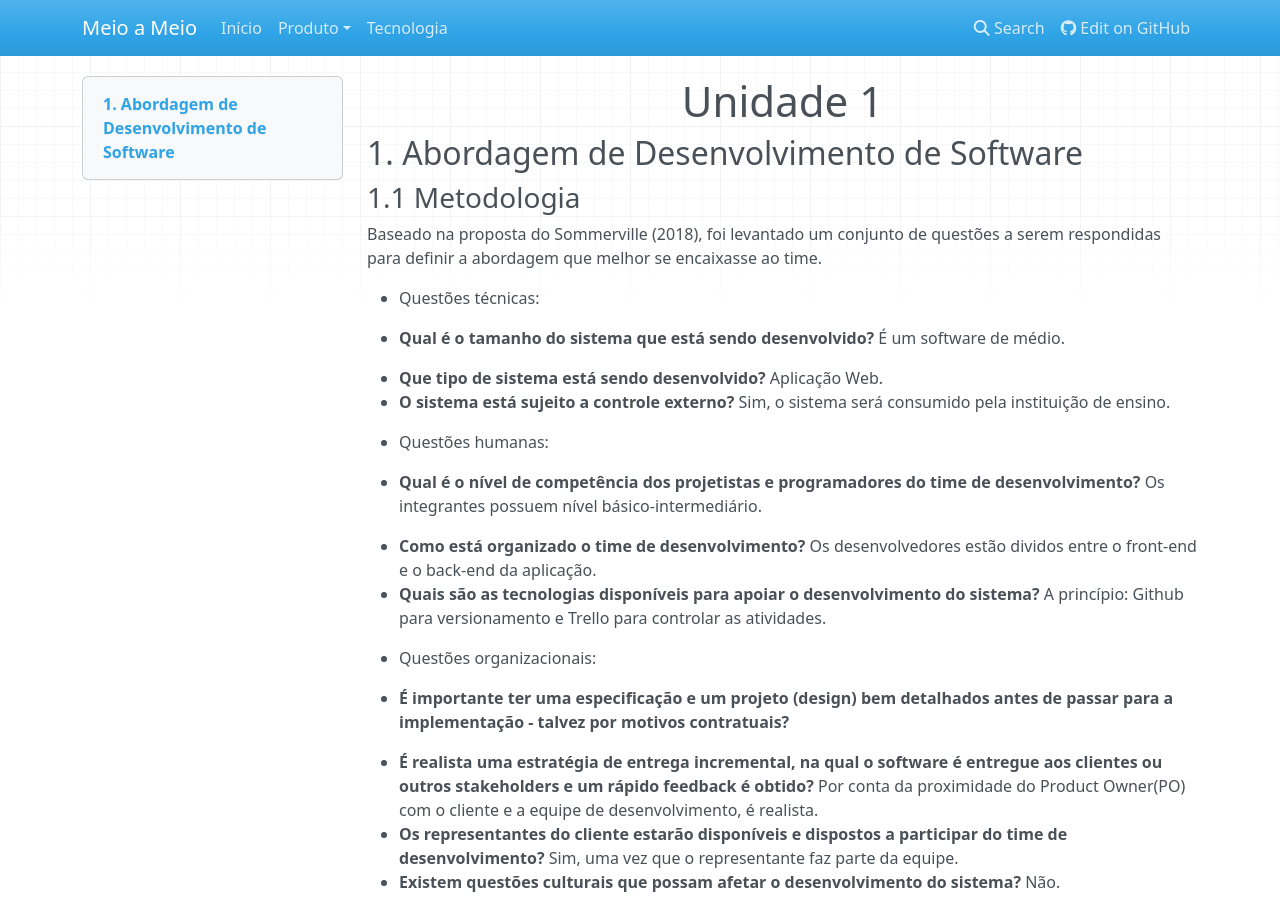
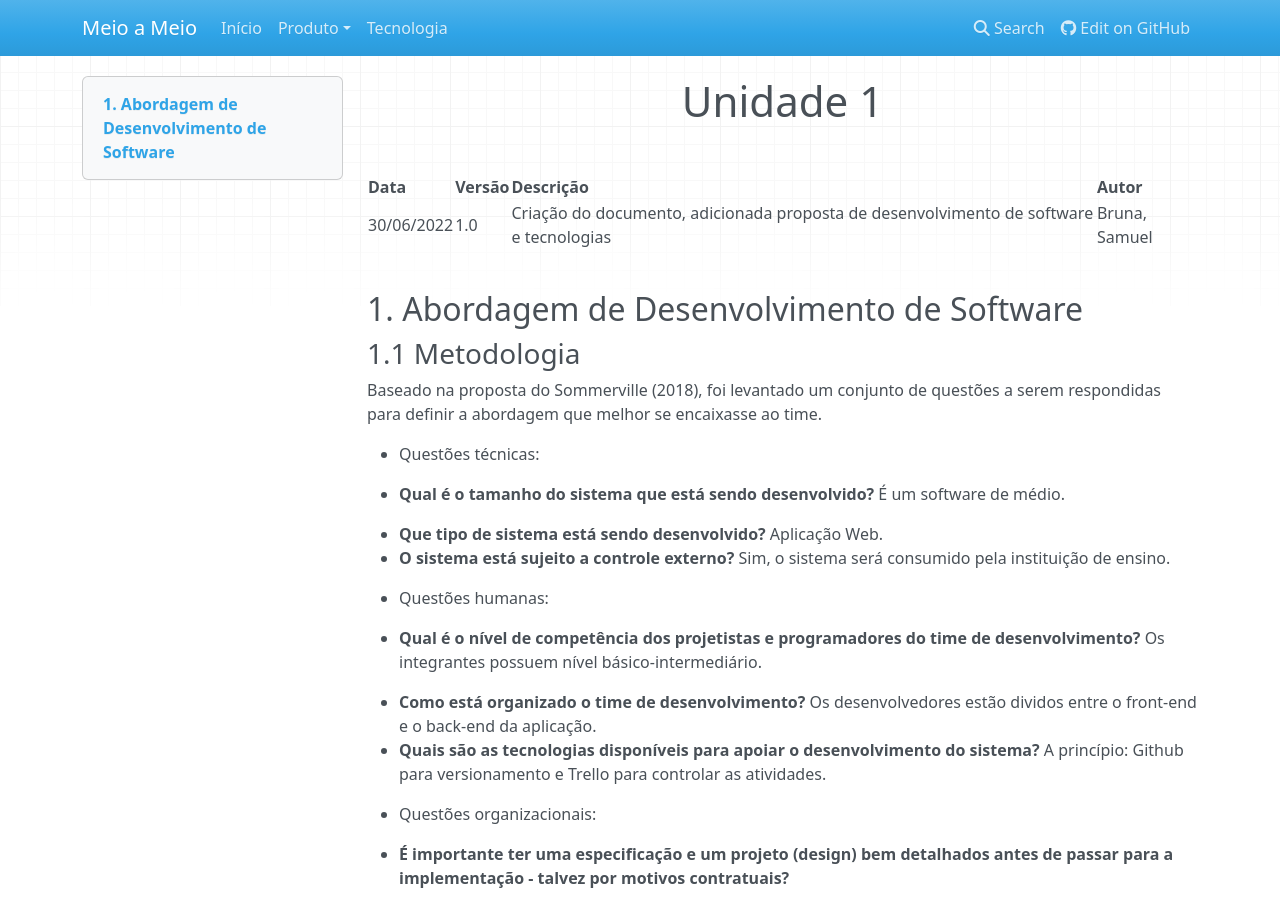
Before and after one commit to mdsreq-fga-unb/2022.1-Meio-a-Meio, an MkDocs documentation site: the page built from docs/unidade1.md, in a window 1280 px wide and 900 px high. Built offline with MkDocs 1.6.1, drawn with Linux system fonts in a browser that asks for light colours; nearby versions of some CDN libraries.

Commit message:
Update unidade1.md

```diff
--- a/docs/unidade1.md
+++ b/docs/unidade1.md
@@ -1,4 +1,11 @@
 <h1 align="center"> Unidade 1 </h1>
+<br>
+
+| Data | Versão | Descrição | Autor |
+|---|---|---|---|
+| 30/06/2022 | 1.0 | Criação do documento, adicionada proposta de desenvolvimento de software e tecnologias | Bruna, Samuel |
+
+<br>
 
 ## 1. Abordagem de Desenvolvimento de Software
 
```
